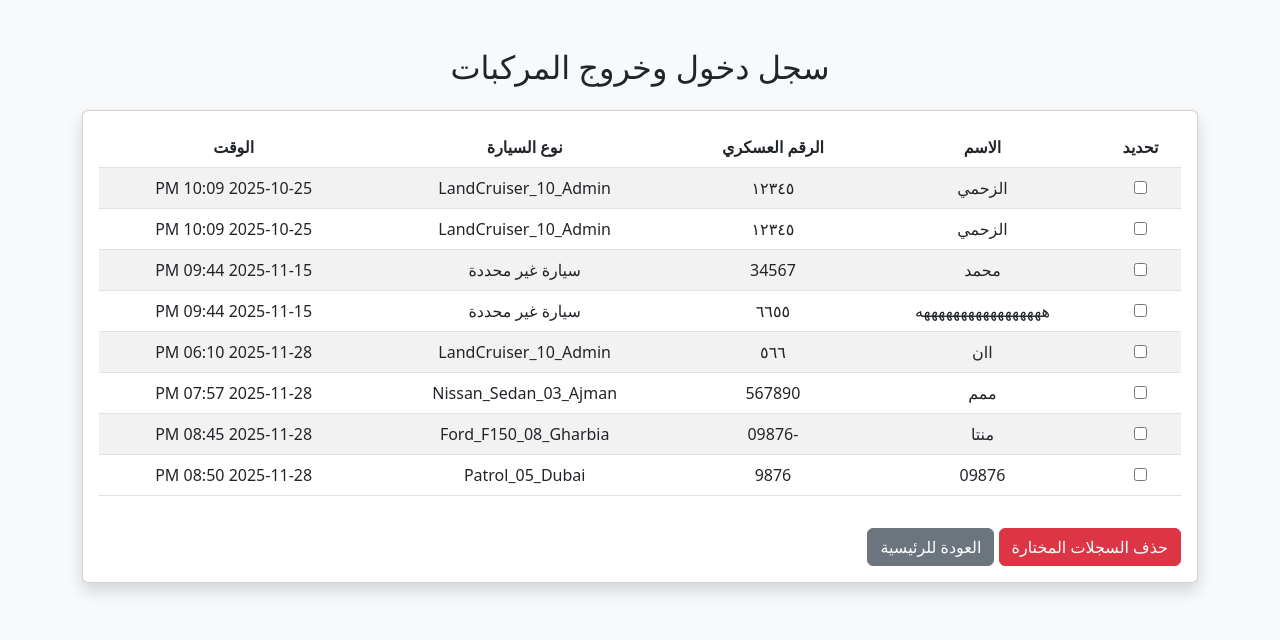
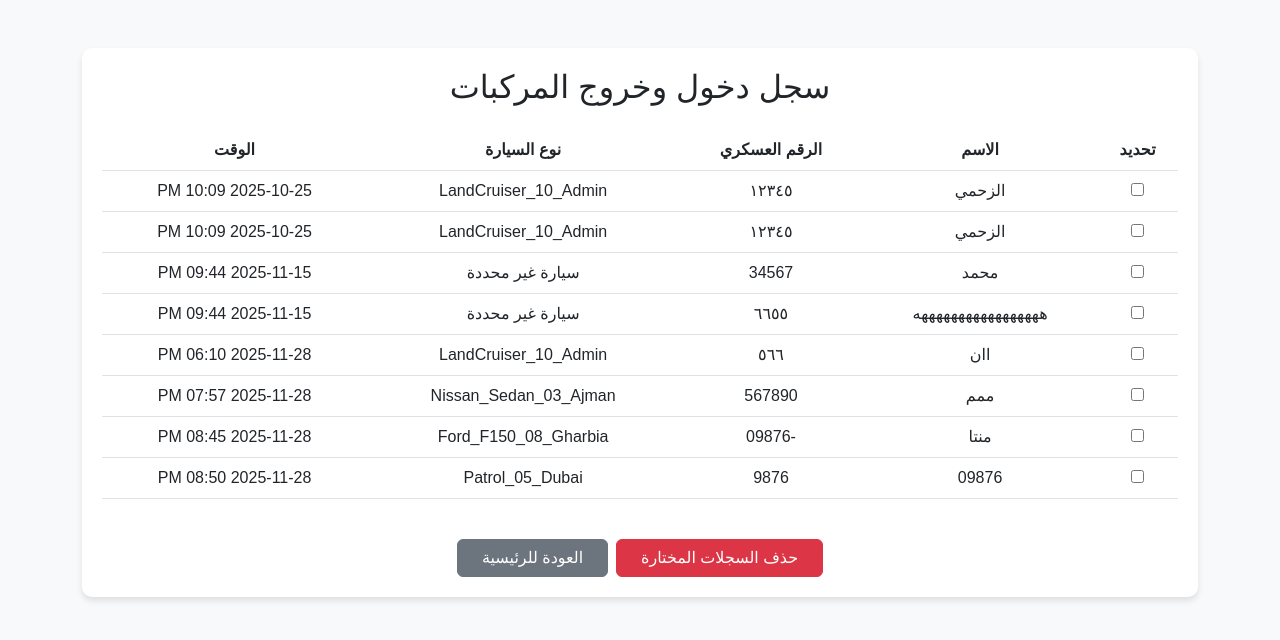
Before and after one commit to Mohammed-Alzahmi/Vehicle-Tracker-Project, a Flask app: template templates/admin.html in a window 1280 px wide. Shown: the top 640 px of the page. Run offline with Flask 3, Linux system fonts and the light colour scheme; the template is opened without the code that fills it: values that come from a table or form of the project are taken from there, others are empty.

Commit message:
fixed admin layout and removed pdf forever

```diff
--- a/templates/admin.html
+++ b/templates/admin.html
@@ -2,17 +2,23 @@
 <html lang="ar" dir="rtl">
 <head>
     <meta charset="UTF-8">
-    <title>لوحة التحكم</title>
+    <meta name="viewport" content="width=device-width, initial-scale=1.0">
+    <title>لوحة التحكم - سجل المركبات</title>
     <link href="https://cdn.jsdelivr.net/npm/bootstrap@5.3.0/dist/css/bootstrap.min.css" rel="stylesheet">
+    <style>
+        body { font-family: sans-serif; background-color: #f8f9fa; }
+        .table-container { background: white; padding: 20px; border-radius: 10px; box-shadow: 0 4px 6px rgba(0,0,0,0.1); }
+        th { background-color: #f1f3f5; }
+    </style>
 </head>
-<body class="bg-light">
+<body>
     <div class="container mt-5">
-        <h2 class="text-center mb-4">سجل دخول وخروج المركبات</h2>
+        <div class="table-container">
+            <h2 class="text-center mb-4">سجل دخول وخروج المركبات</h2>
 
-        <div class="card shadow">
-            <div class="card-body">
-                <form action="{{ url_for('delete_logs', code=request.args.get('code')) }}" method="POST">
-                    <table class="table table-striped text-center">
+            <form action="{{ url_for('delete_logs', code=request.args.get('code')) }}" method="POST">
+                <div class="table-responsive">
+                    <table class="table table-hover text-center align-middle">
                         <thead>
                             <tr>
                                 <th>تحديد</th>
@@ -34,10 +40,13 @@
                             {% endfor %}
                         </tbody>
                     </table>
-                    <button type="submit" class="btn btn-danger mt-3">حذف السجلات المختارة</button>
-                    <a href="{{ url_for('index') }}" class="btn btn-secondary mt-3">العودة للرئيسية</a>
-                </form>
-            </div>
+                </div>
+
+                <div class="d-flex justify-content-center gap-2 mt-4">
+                    <button type="submit" class="btn btn-danger px-4">حذف السجلات المختارة</button>
+                    <a href="{{ url_for('index') }}" class="btn btn-secondary px-4">العودة للرئيسية</a>
+                </div>
+            </form>
         </div>
     </div>
 </body>
```
